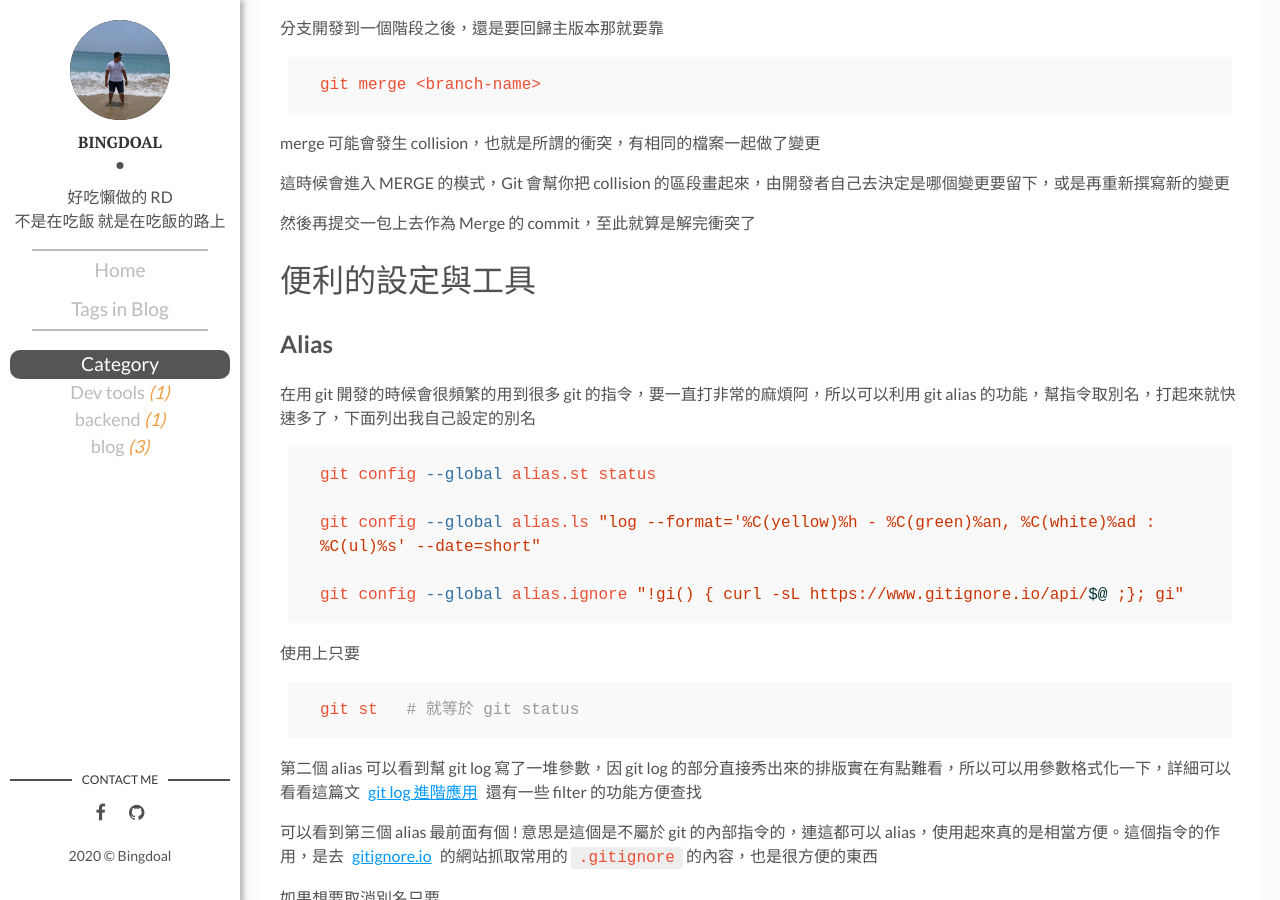
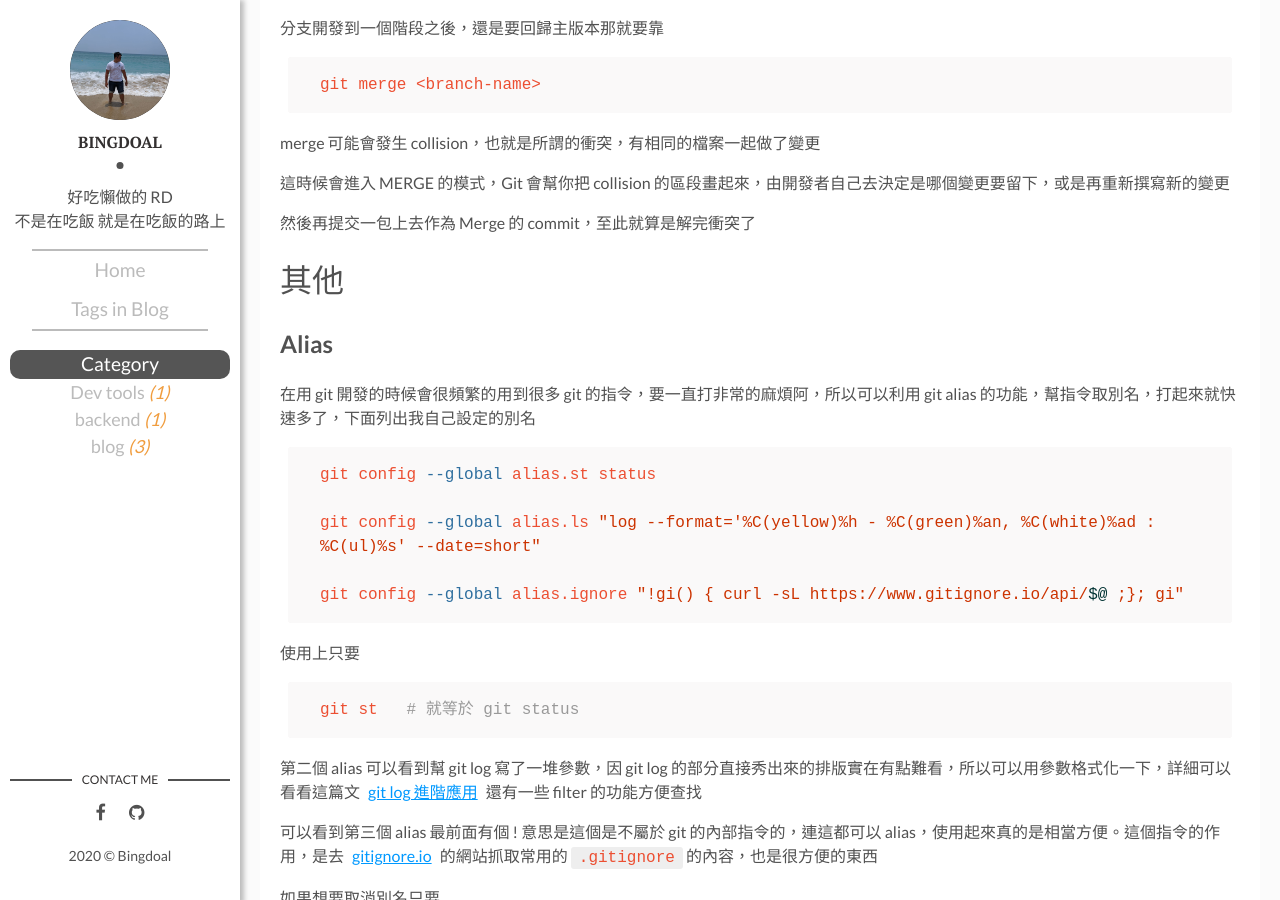
Before and after one commit to Bingdoal/bingdoal.github.io, a Jekyll site: the page built from _posts/2020-10-30-something-about-git.md, in a window 1280 px wide and 900 px high, scrolled down 4432 px. Built offline with Jekyll 4.4.1, drawn with Linux system fonts in a browser that asks for light colours; comment, search, counter and statistics services are not loaded.

Commit message:
修改標題

```diff
--- a/_posts/2020-10-30-something-about-git.md
+++ b/_posts/2020-10-30-something-about-git.md
@@ -123,7 +123,7 @@ merge 可能會發生 collision，也就是所謂的衝突，有相同的檔案
 
 然後再提交一包上去作為 Merge 的 commit，至此就算是解完衝突了
 
-# 便利的設定與工具
+# 其他
 
 ## Alias
 在用 git 開發的時候會很頻繁的用到很多 git 的指令，要一直打非常的麻煩阿，所以可以利用 git alias 的功能，幫指令取別名，打起來就快速多了，下面列出我自己設定的別名
```
